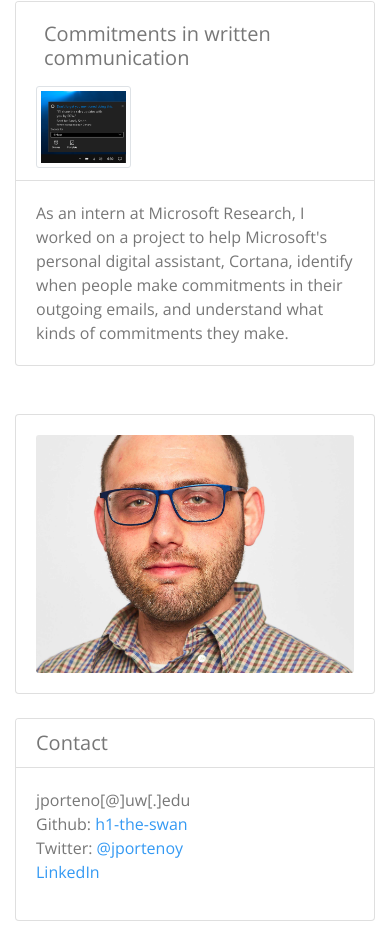
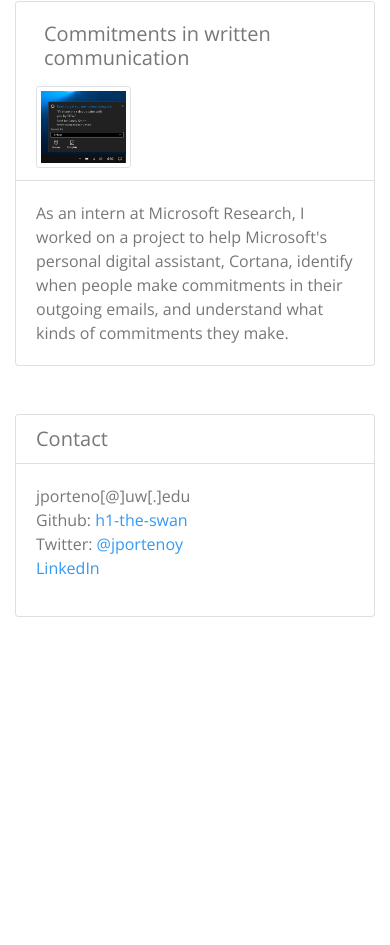
Before and after one commit to h1-the-swan/jasport-webpack, a website built with webpack: page index.html in a window 390 px wide. Shown: the part 2293-3238 px from the top of the page. After the commit the page ends 2934 px from the top, so only its background shows below. Built offline with nearby package versions, Linux system fonts and the light colour scheme.

Commit message:
hide headshot on mobile

```diff
--- a/index.html
+++ b/index.html
@@ -66,9 +66,9 @@
 			<!-- Sidebar Column -->
 			<div class="col-lg-3">
 
-				<div class="card my-4" id="headshot">
+				<div class="card d-none d-lg-block my-4" id="headshot">
 					<div class="card-body">
-						<img class="card-img" src="" alt="Headshot"/>
+						<img class="card-img rounded" src="" alt="Headshot"/>
 
 					</div>
 				</div>
```
